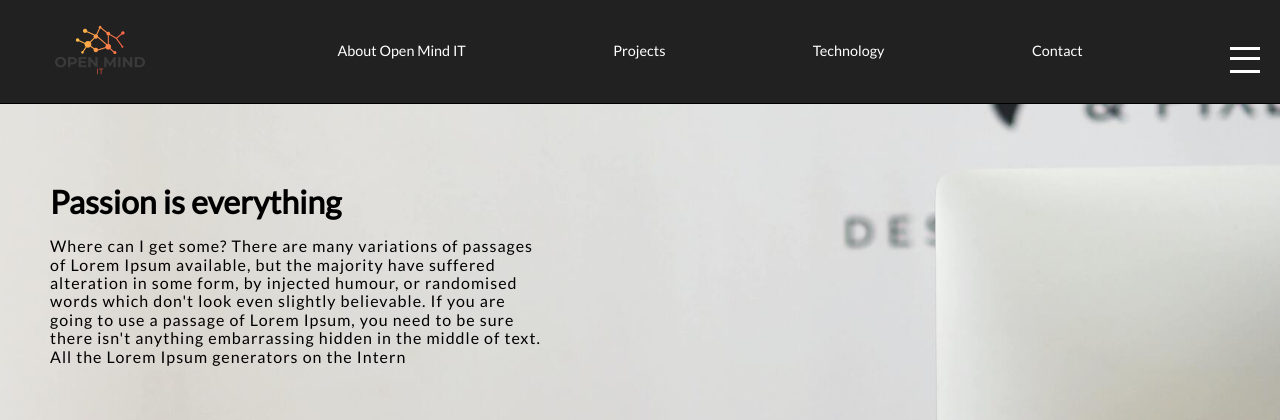
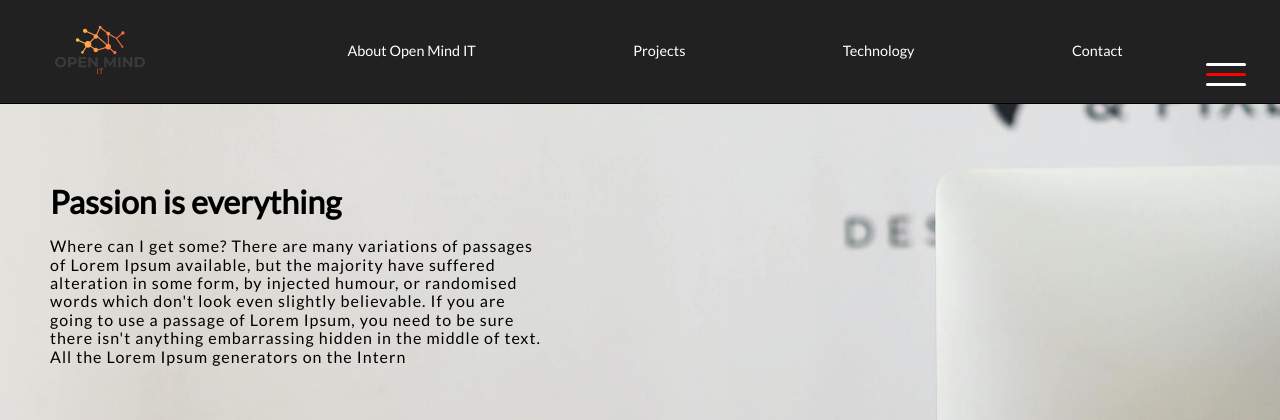
Before and after one commit to KamilRozanski/open-mind-it, a PHP site: page / in a window 1280 px wide. Shown: the top 420 px of the page. Run offline with PHP 8.4, Linux system fonts and the light colour scheme.

Commit message:
hamburger animation works

```diff
--- a/index.html
+++ b/index.html
@@ -25,7 +25,9 @@
     <header>
         <nav class="nav">
             <div class="nav__menu__hamburger">
-                <div class="nav__menu__hamburger__inner"></div>
+                <div class="nav__menu__hamburger__inner">
+                    <div></div>
+                </div>
             </div>
             <section class="nav__logo">
                 <a href="https://kamilrozanski.github.io/open-mind-it/"><img class="nav__logo__image"
--- a/main.css
+++ b/main.css
@@ -6,7 +6,6 @@ body {
 /*nav*/
 .nav {
 	display: flex;
-	justify-content: space-between;
 	border-bottom: 1px solid;
 	background-color: rgba(0, 0, 0, 0.872);
 }
--- a/mobile.css
+++ b/mobile.css
@@ -1,34 +1,38 @@
 .nav__menu__hamburger {
-	display: flex;
-	align-self: center;
-	justify-content: center;
-	order: 1;
-	height: 30px;
-	margin-right: 20px;
-	cursor: pointer;
+    position: absolute;
+    top: 5vh;
+    left: 93vw;
+    margin: 1em;
+    width: 40px;
 }
 
-.nav__menu__hamburger__inner,
-.nav__menu__hamburger__inner::after,
-.nav__menu__hamburger__inner::before {
+
+.nav__menu__hamburger::after,
+.nav__menu__hamburger::before, .nav__menu__hamburger__inner {
 	content: "";
 	display: block;
-	width: 30px;
-	height: 3px;
+    height: 3px;
 	background-color: #fff;
-	margin-top: 10px;
+    margin: 7px 0;
+    border-radius: 5px;
 	transition: all .2s ease-in-out;
-}
-.nav__menu__hamburger__inner:hover {
-    transform: translateY(5px) rotateX(180deg)
 
 }
-.nav__menu__hamburger__inner::after {
-
+.nav__menu__hamburger__inner {
+    background-color: red;
 }
 
-.nav__menu__hamburger__inner::before {
 
+
+.nav__menu__hamburger:hover::after {
+    transform: translateY(-5px) rotate(145deg);
+}
+
+.nav__menu__hamburger:hover::before {
+    transform: translateY(15px) rotate(-145deg);
+}
+.nav__menu__hamburger:hover .nav__menu__hamburger__inner {
+    transform: scale(0);
 }
 
 
```
